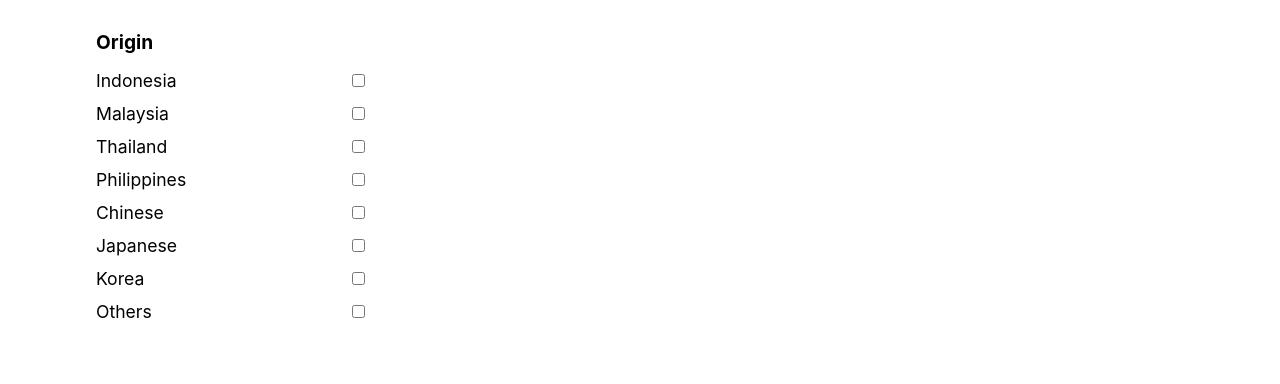
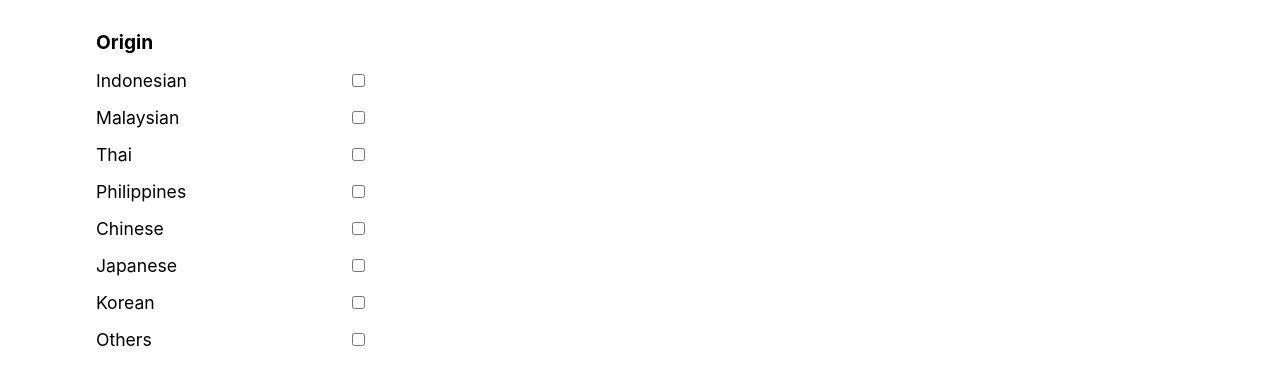
Before and after one commit to lrprawira/reet-web, a React (Create React App) app: page /#/ in a window 1280 px wide. Shown: the part 847-1231 px from the top of the page. Built offline with nearby package versions, Linux system fonts and the light colour scheme; no server answers.

Commit message:
Improve readability and consistency of sidebar filter list

```diff
--- a/src/Home/Catalogue/CatalogueSidebar.js
+++ b/src/Home/Catalogue/CatalogueSidebar.js
@@ -21,13 +21,13 @@ const CatalogueSidebar = props => {
             <SeparatorVertical height={36} />
             <div className={styles.filterType}>
                 <span>Origin</span>
-                <CatalogueFilterList originName={'Indonesia'} canonicalOriginName={'indonesia'} originFilter={props.originFilter} filterOriginHandler={filterOriginHandler} />
-                <CatalogueFilterList originName={'Malaysia'}  canonicalOriginName={'malaysia'} originFilter={props.originFilter} filterOriginHandler={filterOriginHandler} />
-                <CatalogueFilterList originName={'Thailand'}  canonicalOriginName={'thailand'} originFilter={props.originFilter} filterOriginHandler={filterOriginHandler} />
+                <CatalogueFilterList originName={'Indonesian'} canonicalOriginName={'indonesia'} originFilter={props.originFilter} filterOriginHandler={filterOriginHandler} />
+                <CatalogueFilterList originName={'Malaysian'}  canonicalOriginName={'malaysia'} originFilter={props.originFilter} filterOriginHandler={filterOriginHandler} />
+                <CatalogueFilterList originName={'Thai'}  canonicalOriginName={'thailand'} originFilter={props.originFilter} filterOriginHandler={filterOriginHandler} />
                 <CatalogueFilterList originName={'Philippines'} canonicalOriginName={'philippines'} originFilter={props.originFilter} filterOriginHandler={filterOriginHandler} />
                 <CatalogueFilterList originName={'Chinese'} canonicalOriginName={'chinese'} originFilter={props.originFilter} filterOriginHandler={filterOriginHandler} />
                 <CatalogueFilterList originName={'Japanese'} canonicalOriginName={'japanese'} originFilter={props.originFilter} filterOriginHandler={filterOriginHandler} />
-                <CatalogueFilterList originName={'Korea'} canonicalOriginName={'korea'} originFilter={props.originFilter} filterOriginHandler={filterOriginHandler} />
+                <CatalogueFilterList originName={'Korean'} canonicalOriginName={'korea'} originFilter={props.originFilter} filterOriginHandler={filterOriginHandler} />
                 <CatalogueFilterList originName={'Others'} canonicalOriginName={'others'} originFilter={props.originFilter} filterOriginHandler={filterOriginHandler} />
             </div>
         </div>
--- a/src/styles/CatalogueFilterList.module.css
+++ b/src/styles/CatalogueFilterList.module.css
@@ -2,7 +2,7 @@
   display: flex;
   align-items: center;
   justify-content: space-between;
-  margin-bottom: 12px;
+  margin-bottom: 16px;
 }
 .filterList .originName {
   font-size: 1.1rem;
--- a/src/styles/CatalogueFilterList.module.sass
+++ b/src/styles/CatalogueFilterList.module.sass
@@ -2,7 +2,7 @@
   display: flex
   align-items: center
   justify-content: space-between
-  margin-bottom: 12px
+  margin-bottom: 16px
   .originName
     font-size: 1.1rem
   input.originCheckbox
```
